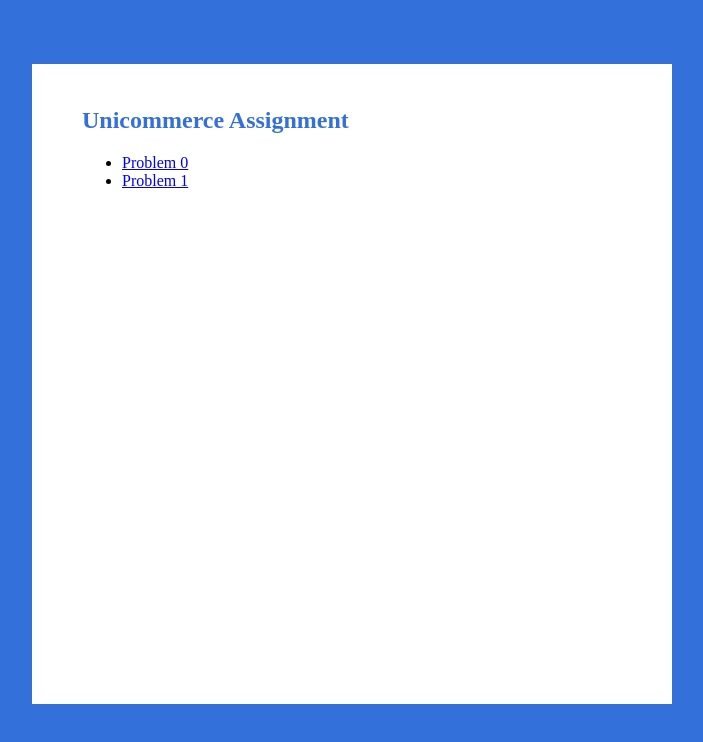
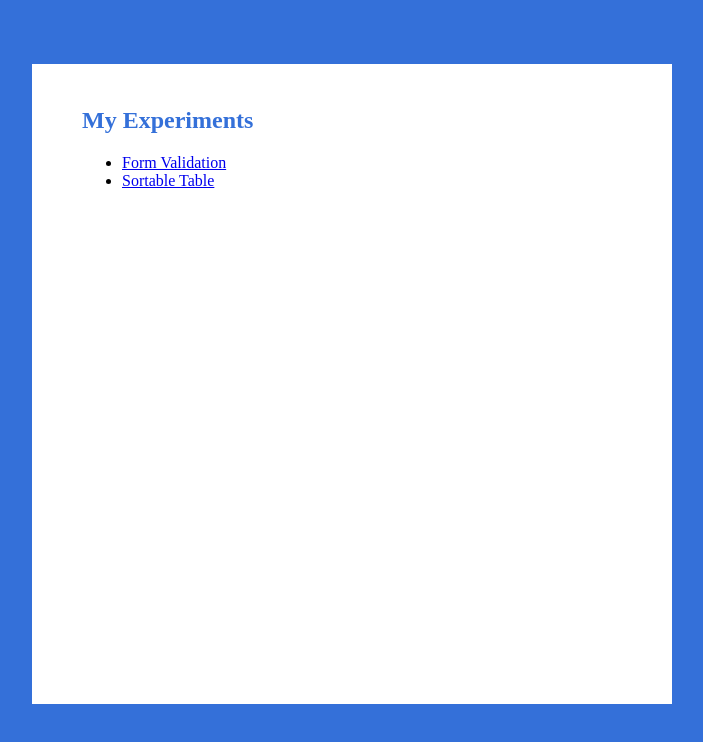
Before and after one commit to sardanalokesh/sardanalokesh.github.io, a plain HTML site: page index.html in a window 1280 px wide. Shown: the whole page, without its empty margins (288-991 px from the left). Drawn offline with Linux system fonts and the light colour scheme.

Commit message:
refractoring

```diff
--- a/index.html
+++ b/index.html
@@ -1,18 +1,18 @@
 <!DOCTYPE html>
 <html>
 	<head>
-		<title>Unicommerce Assignment</title>
+		<title>My Experiments</title>
 		<link rel="stylesheet" href="css/main.css">
 	</head>
 	<body>
 		<div class="container main_container">
 			<div id="formContainer" class="form_container">
 			<div class="form_heading">
-				<h2>Unicommerce Assignment</h2>
+				<h2>My Experiments</h2>
 			</div>
 			<ul class="problems">
-				<li><a href="problem0.html">Problem 0</a></li>
-				<li><a href="problem1.html">Problem 1</a></li>
+				<li><a href="problem0.html">Form Validation</a></li>
+				<li><a href="problem1.html">Sortable Table</a></li>
 			</ul>
 
 			</div>
```
